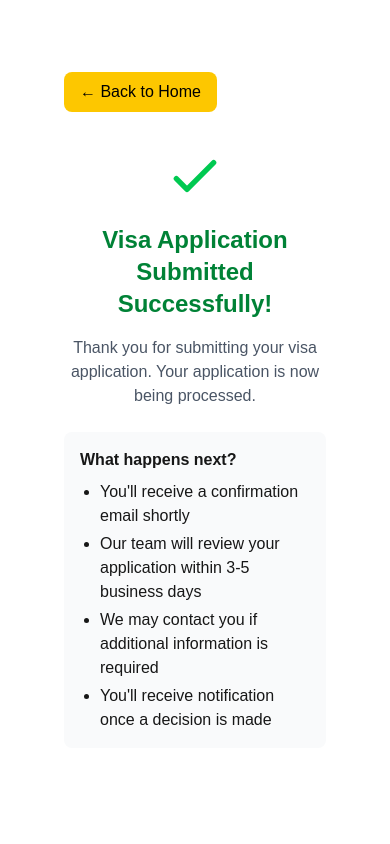
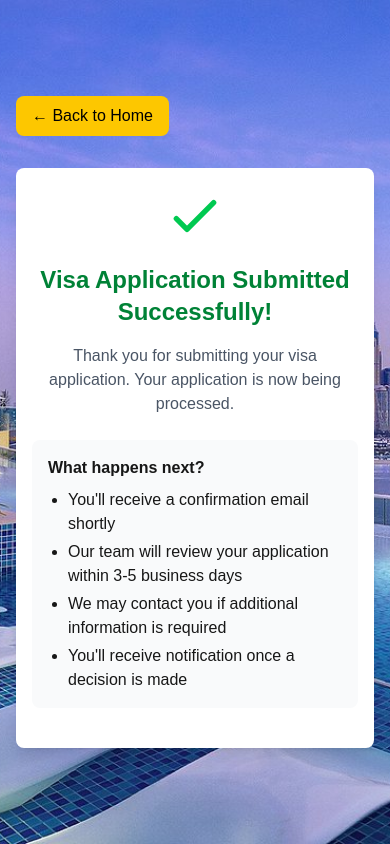
Before and after one commit to SaqlineShabbir/qr-frontend, a Next.js app: page /success in a window 390 px wide. Built offline with nearby package versions, Linux system fonts and the light colour scheme.

Commit message:
add: dob field restriction and bg color of all page

```diff
--- a/src/app/success/page.tsx
+++ b/src/app/success/page.tsx
@@ -5,8 +5,13 @@ type Props = {}
 
 const page = (props: Props) => {
   return (
-    <div className="p-8 h-screen text-center flex flex-col items-center justify-center">
-    <div className=" p-8 rounded-lg  max-w-2xl">
+    <div   style={{
+      backgroundImage: "url('/images/visa-bg.jpg')",
+      backgroundSize: "cover",
+      backgroundPosition: "center",
+      backgroundAttachment: "fixed",
+    }} className=" h-screen text-center flex flex-col items-center justify-center">
+    <div className=" p-4 md:p-0 rounded-lg  max-w-2xl">
    <div className='flex justify-start items-center mb-4'>
    <Link
             href="/"
@@ -15,6 +20,7 @@ const page = (props: Props) => {
             ← Back to Home
           </Link>
    </div>
+      <div className='bg-white mx-auto md:p-8 p-4 rounded-lg shadow-lg'>
       <div className="text-green-500 mb-4">
         <svg className="w-16 h-16 mx-auto" fill="none" stroke="currentColor" viewBox="0 0 24 24" xmlns="http://www.w3.org/2000/svg">
           <path strokeLinecap="round" strokeLinejoin="round" strokeWidth={2} d="M5 13l4 4L19 7" />
@@ -46,6 +52,7 @@ const page = (props: Props) => {
           Check Application Status
         </a> */}
       </div>
+      </div>
     </div>
   </div>
   )
--- a/src/app/visa-pg-1/[id]/page.tsx
+++ b/src/app/visa-pg-1/[id]/page.tsx
@@ -215,14 +215,13 @@ const VisaForm1 = () => {
     setShowQRCode(!showQRCode);
   };
 
-
   console.log("Form Data:", formData.nationality);
 
   return (
     <div
       className="min-h-screen p-4 md:p-8 font-sans text-gray-800"
       style={{
-        backgroundImage: "url('/visa-bg.jpg')",
+        backgroundImage: "url('/images/visa-bg.jpg')",
         backgroundSize: "cover",
         backgroundPosition: "center",
         backgroundAttachment: "fixed",
@@ -306,7 +305,6 @@ const VisaForm1 = () => {
                             className="w-full h-full object-cover"
                           />
                         </div>
-
                       </div>
                     )}
                   </div>
@@ -360,6 +358,7 @@ const VisaForm1 = () => {
                     name="dateOfBirth"
                     value={formData.dateOfBirth}
                     onChange={handleChange}
+                    max={new Date().toISOString().split("T")[0]}
                     className="p-3 rounded-lg border w-full border-gray-300 focus:ring-2 focus:ring-green-500 focus:border-transparent"
                   />
                   {errors.dateOfBirth && (
--- a/src/app/visa-pg-2/[id]/page.tsx
+++ b/src/app/visa-pg-2/[id]/page.tsx
@@ -229,7 +229,7 @@ const VisaForm2 = () => {
       <div
         className="min-h-screen p-4 md:p-8 font-sans text-gray-800"
         style={{
-          backgroundImage: "url('/visa-bg.jpg')",
+          backgroundImage: "url('/images/visa-bg.jpg')",
           backgroundSize: "cover",
           backgroundPosition: "center",
           backgroundAttachment: "fixed",
@@ -337,6 +337,7 @@ const VisaForm2 = () => {
                     name="dateOfIssue"
                     value={formData.dateOfIssue}
                     onChange={handleChange}
+                    max={new Date().toISOString().split("T")[0]}
                     className={`p-3 rounded-lg border focus:ring-2 focus:ring-green-500 focus:border-transparent ${
                       errors.dateOfIssue ? "border-red-500" : "border-gray-300"
                     }`}
@@ -358,6 +359,7 @@ const VisaForm2 = () => {
                     name="dateOfExpiry"
                     value={formData.dateOfExpiry}
                     onChange={handleChange}
+                    min={new Date().toISOString().split("T")[0]}
                     className={`p-3 rounded-lg border focus:ring-2 focus:ring-green-500 focus:border-transparent ${
                       errors.dateOfExpiry ? "border-red-500" : "border-gray-300"
                     }`}
--- a/src/app/visa-pg-3/[id]/page.tsx
+++ b/src/app/visa-pg-3/[id]/page.tsx
@@ -154,7 +154,7 @@ useEffect(() => {
       <div
         className="min-h-screen p-4 md:p-8 font-sans text-gray-800"
         style={{
-          backgroundImage: "url('/visa-bg.jpg')",
+          backgroundImage: "url('/images/visa-bg.jpg')",
           backgroundSize: 'cover',
           backgroundPosition: 'center',
           backgroundAttachment: 'fixed',
--- a/src/app/visa-pg-4/[id]/page.tsx
+++ b/src/app/visa-pg-4/[id]/page.tsx
@@ -164,9 +164,9 @@ const VisaForm4 = () => {
       </Head>
 
       <div
-        className="min-h-screen p-4 md:p-8 font-sans text-gray-800"
+        className="min-h-screen p-4 md:p-8 font-sans  text-gray-800"
         style={{
-          backgroundImage: "url('/visa-bg.jpg')",
+          backgroundImage: "url('/images/visa-bg.jpg')",
           backgroundSize: "cover",
           backgroundPosition: "center",
           backgroundAttachment: "fixed",
```
Lines whose indentation alone changed are shown as unchanged.
